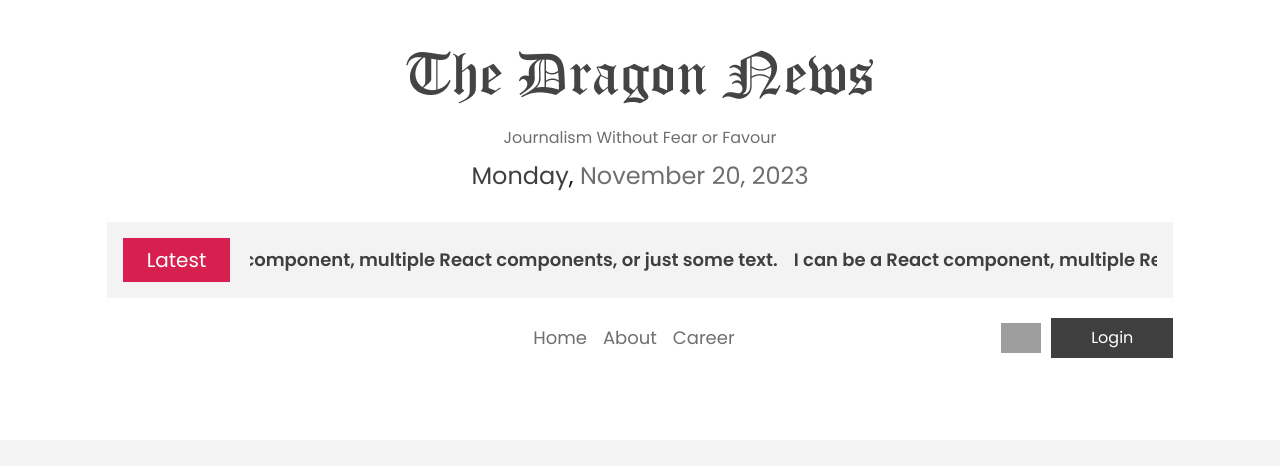
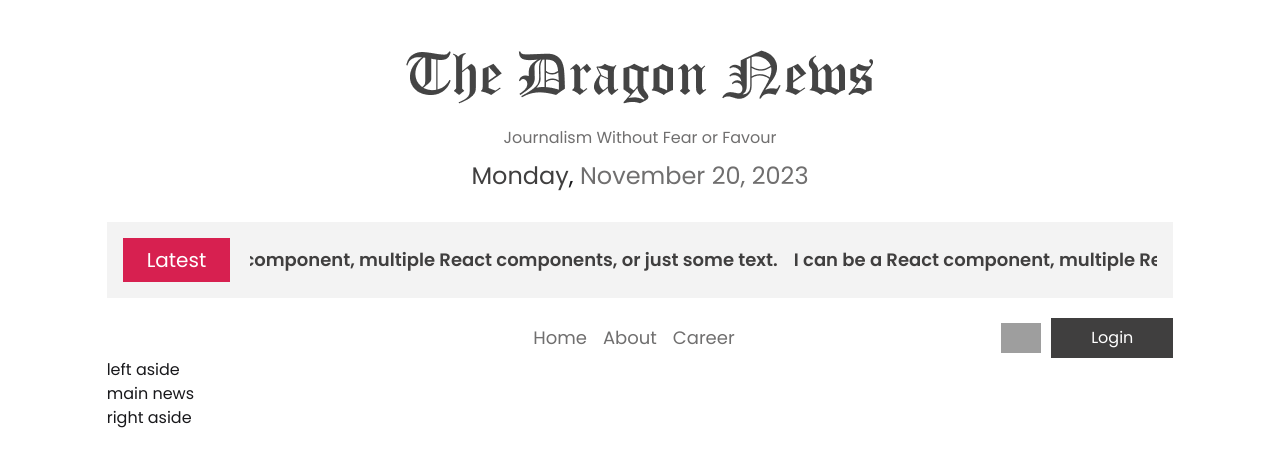
Before and after one commit to sh4aadman/Dragon-News-auth, a React (Vite) app: page / in a window 1280 px wide. Shown: the top 466 px of the page. Built offline with nearby package versions, Linux system fonts and the light colour scheme; grey boxes are pictures that could not be loaded.

Commit message:
routes updated

```diff
--- a/src/layouts/MainLayout/Public pages/Home/HomeLayout.jsx
+++ b/src/layouts/MainLayout/Public pages/Home/HomeLayout.jsx
@@ -10,11 +10,9 @@ function HomeLayout() {
       <main className="w-5/6 mx-auto my-8">
         <LatestNews />
         <Navbar />
-        <section className="left_nav"></section>
-        <section className="main">
+        <Outlet>
           <Outlet></Outlet>
-        </section>
-        <section className="left_nav"></section>
+        </Outlet>
       </main>
     </>
   );
--- /dev/null
+++ b/src/pages/Home/Home.jsx
@@ -0,0 +1,11 @@
+function Home() {
+  return (
+    <>
+      <section className="left_nav">left aside</section>
+      <section className="main">main news</section>
+      <section className="left_nav">right aside</section>
+    </>
+  );
+}
+
+export default Home;
--- a/src/routes/router.jsx
+++ b/src/routes/router.jsx
@@ -1,10 +1,30 @@
 import { createBrowserRouter } from "react-router";
 import HomeLayout from "../layouts/MainLayout/Public pages/Home/HomeLayout";
+import Home from "../pages/Home/Home";
 
 const router = createBrowserRouter([
     {
         path: "/",
         Component: HomeLayout,
+        children: [
+            {
+                path: "/",
+                Component: Home,
+                children: [
+                    {
+                        path: ""
+                    }
+                ]
+            },
+            {
+                path: "/about",
+                element: <h1>About</h1>
+            },
+            {
+                path: "/career",
+                element: <h1>Career</h1>
+            }
+        ],
     },
     {
         path: "/auth",
```
